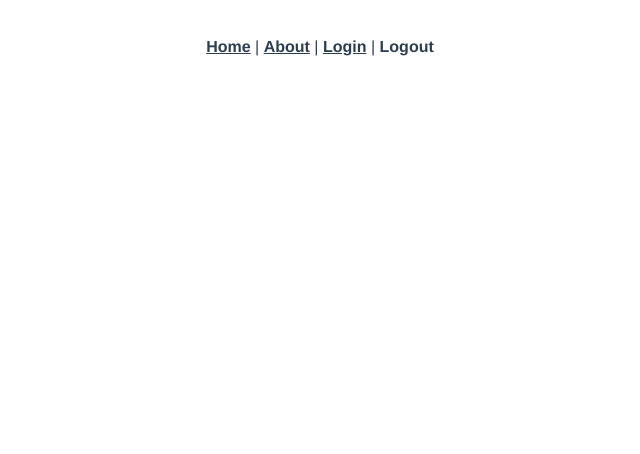
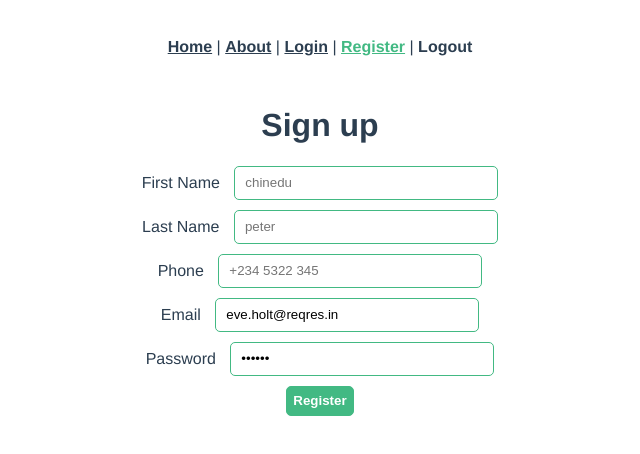
Before and after one commit to chinedu16/auth-vuex, a Vue app: page /register in a window 1280 px wide. Shown: the top 454 px of the page, without its empty margins (320-960 px from the left). Built offline with nearby package versions, Linux system fonts and the light colour scheme.

Commit message:
added registeration page using vuex

```diff
--- a/src/App.vue
+++ b/src/App.vue
@@ -4,6 +4,7 @@
       <router-link to="/">Home</router-link> |
       <router-link to="/about">About</router-link> |
       <router-link to="/login">Login</router-link> |
+      <router-link to="/register">Register</router-link> |
       <a @click="logout" style="cursor: pointer">Logout</a>
     </div>
     <router-view/>
--- a/src/router.js
+++ b/src/router.js
@@ -2,6 +2,7 @@ import Vue from 'vue'
 import Router from 'vue-router'
 import Home from './views/Home.vue'
 import Login from './views/Login.vue'
+import Register from './views/Register.vue'
 import store from './store.js'
 
 Vue.use(Router)
@@ -46,6 +47,12 @@ let router = new Router({
       name: 'login',
       component: Login,
       beforeEnter: ifNotAuthenticated
+    },
+    {
+      path: '/register',
+      name: 'register',
+      component: Register,
+      beforeEnter: ifNotAuthenticated
     }
   ]
 })
--- a/src/store.js
+++ b/src/store.js
@@ -44,6 +44,21 @@ export default new Vuex.Store({
         console.table(error.data)
       })
     },
+    register: ({commit}, payload) => {
+      commit('auth_request')
+      axios({url: 'https://reqres.in/api/register', data: payload, method: 'POST'})
+      .then( response => {
+        const token = response.data.token
+        localStorage.setItem('token', token)
+        axios.defaults.headers.common['Authorization'] = token
+        commit('auth_success', token, payload)
+      })
+      .catch(error => {
+        commit('auth_error')
+        localStorage.removeItem('token')
+        console.table(error.data)
+      })
+    },
     logout({commit}){
       console.log('wejwejjw')
       commit('logout')
--- /dev/null
+++ b/src/views/Register.vue
@@ -0,0 +1,62 @@
+<template>
+  <div class="login">
+    <h1>Sign up</h1>
+
+    <div class="form">
+      <div class="form-control">
+        <label for="">First Name  </label>
+        <input required type="email" v-model="firstname" placeholder="chinedu">
+      </div>
+      <div class="form-control">
+        <label for="">Last Name  </label>
+        <input required type="text" v-model="lastname" placeholder="peter">
+      </div>
+      <div class="form-control">
+        <label for="">Phone  </label>
+        <input required type="text" v-model="phone" placeholder="+234 5322 345">
+      </div>
+      <div class="form-control">
+        <label for="">Email  </label>
+        <input required type="email" v-model="email" placeholder="chinedu.ohagwu@gmail.com">
+      </div>
+      <div class="form-control">
+        <label for="">Password  </label>
+        <input required type="password" v-model="password" placeholder="password">
+      </div>
+      <div class="form-control">
+        <button type="submit" @click="register"> Register</button>
+      </div>
+
+
+    </div>
+  </div>
+</template>
+
+<script>
+export default {
+  data() {
+    return {
+      email: 'eve.holt@reqres.in',
+      password: 'pistol'
+    }
+  },
+  methods : {
+    register () {
+      let user = {
+        email: this.email,
+        password: this.password
+      }
+      this.$store.dispatch('register', user)
+      .then(() => this.$router.push('/about'))
+      .catch(err => console.table(err))
+    }
+  }
+}
+</script>
+
+
+<style>
+.form-control {
+  margin-top: 10px;
+}
+</style>
```
